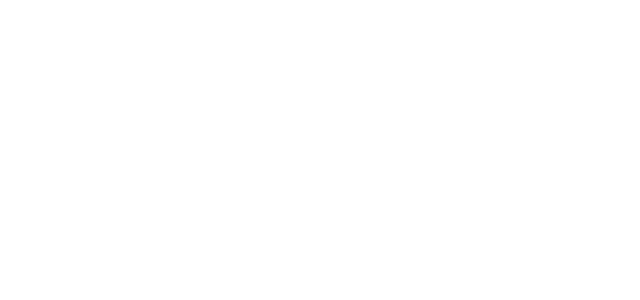
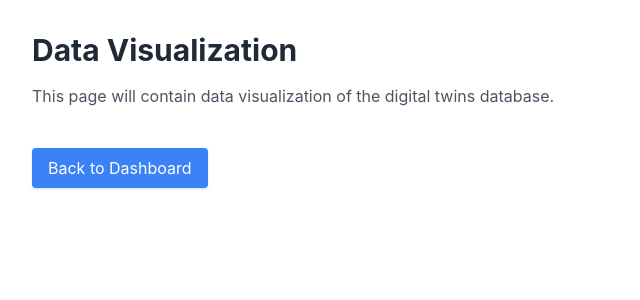
Before and after one commit to helenzhangyc/HackaTuLuWonderland, a React (Create React App) app in the folder wonderland_frontend/: page /data-visualizations in a window 1280 px wide. Before the commit this address had no page. Shown: the top 300 px of the page, without its empty margins (0-640 px from the left). Built offline with nearby package versions, Linux system fonts and the light colour scheme.

Commit message:
add data visualization button on dashboard and add a new page

```diff
--- a/wonderland_frontend/src/App.js
+++ b/wonderland_frontend/src/App.js
@@ -8,6 +8,7 @@
 import OrganizationUnits from "./components/OrganizationUnits";
 import Systems from "./components/Systems";
 import SuggestedSolution from "./components/SuggestedSolution";
+import DataVisualizations from "./components/DataVisualizations";
 
 function App() {
   return (
@@ -26,6 +27,7 @@
           />
           <Route path="/systems" element={<WithBackButton component={Systems} />} />
           <Route path="/suggested-solution" element={<SuggestedSolution />} />
+          <Route path="/data-visualizations" element={<DataVisualizations />} />
         </Routes>
       </div>
     </Router>
@@ -40,12 +42,20 @@
     <div>
       <div className="flex justify-between items-center">
         <h2 className="text-4xl font-extrabold dark:text-white">Dashboard</h2>
+        <div className="flex space-x-4">
+          <button
+            onClick={() => navigate("/data-visualizations")}
+            className="px-4 py-2 bg-indigo-500 text-white rounded shadow hover:bg-indigo-600"
+          >
+            Data Visualization
+          </button>
           <button
             onClick={() => navigate("/suggested-solution")}
             className="px-4 py-2 bg-teal-500 text-white rounded shadow hover:bg-teal-600"
           >
             Suggested Solution
           </button>
+        </div>
       </div>
       <div className="flex justify-between space-x-4 mt-8">
         <button
--- /dev/null
+++ b/wonderland_frontend/src/components/DataVisualizations.jsx
@@ -0,0 +1,22 @@
+import React, { useState } from "react";
+import { useNavigate } from "react-router-dom";
+// "Suggested Solution" Page Component
+function DataVisualizations() {
+    const navigate = useNavigate();
+
+    return (
+      <div>
+        <h2 className="text-3xl font-bold text-gray-800">Data Visualization</h2>
+        <p className="mt-4 text-gray-600">This page will contain data visualization of the digital twins database.</p>
+        <br />
+        <button
+          onClick={() => navigate("/")}
+          className="mt-4 px-4 py-2 bg-blue-500 text-white rounded shadow hover:bg-blue-600"
+        >
+          Back to Dashboard
+        </button>
+      </div>
+    );
+  }
+
+  export default DataVisualizations;
```
Lines whose indentation alone changed are shown as unchanged.
